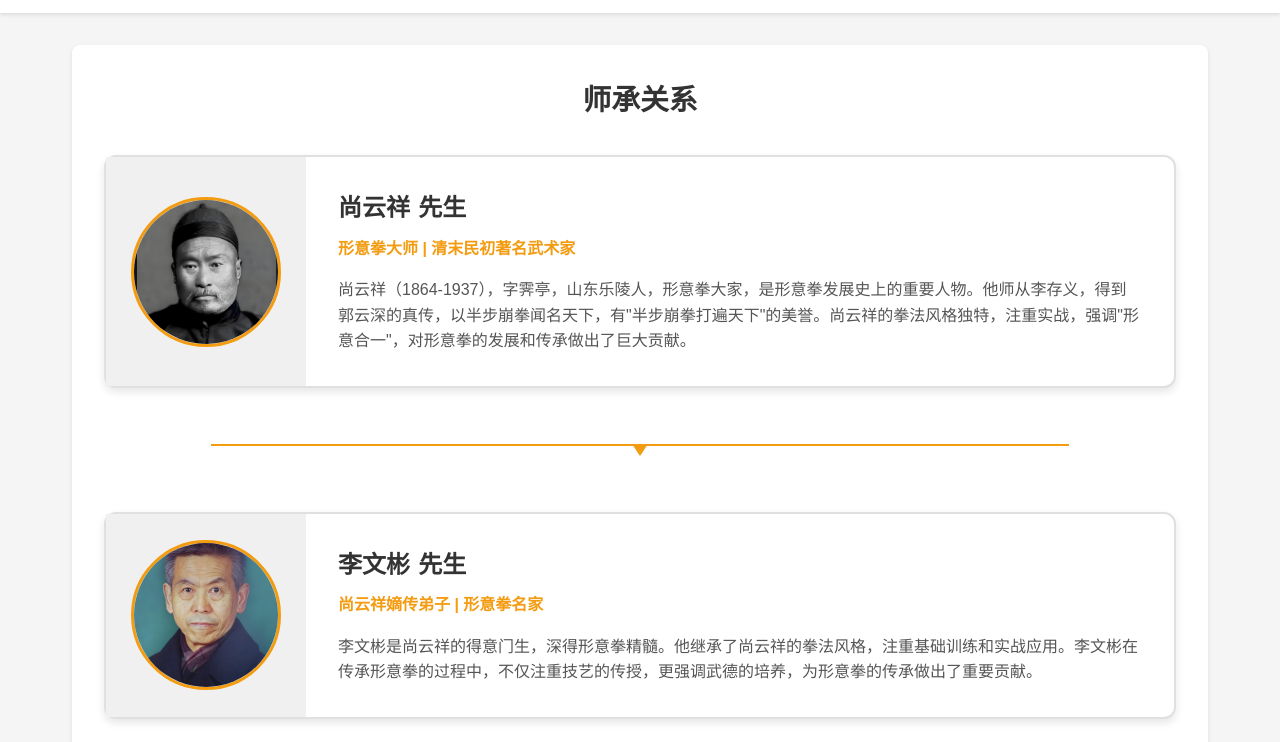
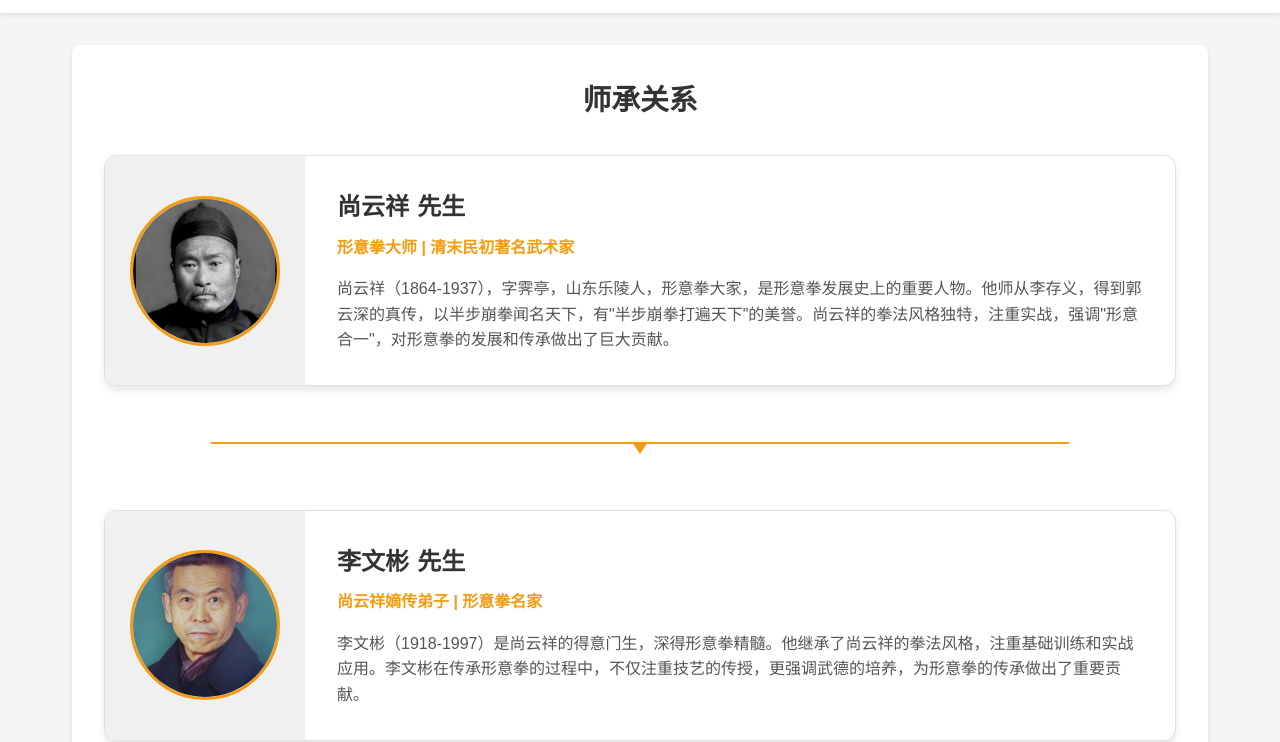
Before and after one commit to koeltp/xyq, a plain HTML site: page master.html in a window 1280 px wide. Shown: the part 65-807 px from the top of the page. Drawn offline with Linux system fonts and the light colour scheme; a script that the page names is missing; a web font is replaced by a local one.

Commit message:
chore: 优化docker镜像构建流程与配置
1. 更新.dockerignore，排除多余文档文件并保留md源码
2. 调整大师卡片边框宽度与左侧圆角样式
3. 完善大师简介信息
4. 重构docker构建脚本，调整执行步骤顺序与日志输出

```diff
--- a/css/master.css
+++ b/css/master.css
@@ -35,7 +35,7 @@
 .master-card {
     display: flex;
     background-color: #ffffff;
-    border: 2px solid #e0e0e0;
+    border: 1px solid #e0e0e0;
     border-radius: 12px;
     box-shadow: 0 4px 8px rgba(0,0,0,0.1);
     transition: all 0.3s ease;
@@ -59,6 +59,9 @@
     justify-content: center;
     align-items: center;
     padding: 1rem;
+
+    border-bottom-left-radius: 12px;
+    border-top-left-radius: 12px;
 }
 
 .master-img img {
--- a/master.html
+++ b/master.html
@@ -93,7 +93,7 @@
                                     <h4>李文彬 先生</h4>
                                     <p class="master-title">尚云祥嫡传弟子 | 形意拳名家</p>
                                     <p class="master-description">
-                                        李文彬是尚云祥的得意门生，深得形意拳精髓。他继承了尚云祥的拳法风格，注重基础训练和实战应用。李文彬在传承形意拳的过程中，不仅注重技艺的传授，更强调武德的培养，为形意拳的传承做出了重要贡献。
+                                        李文彬（1918-1997）是尚云祥的得意门生，深得形意拳精髓。他继承了尚云祥的拳法风格，注重基础训练和实战应用。李文彬在传承形意拳的过程中，不仅注重技艺的传授，更强调武德的培养，为形意拳的传承做出了重要贡献。
                                     </p>
                                 </div>
                             </div>
```
Also changed, not shown: 2 other files.
